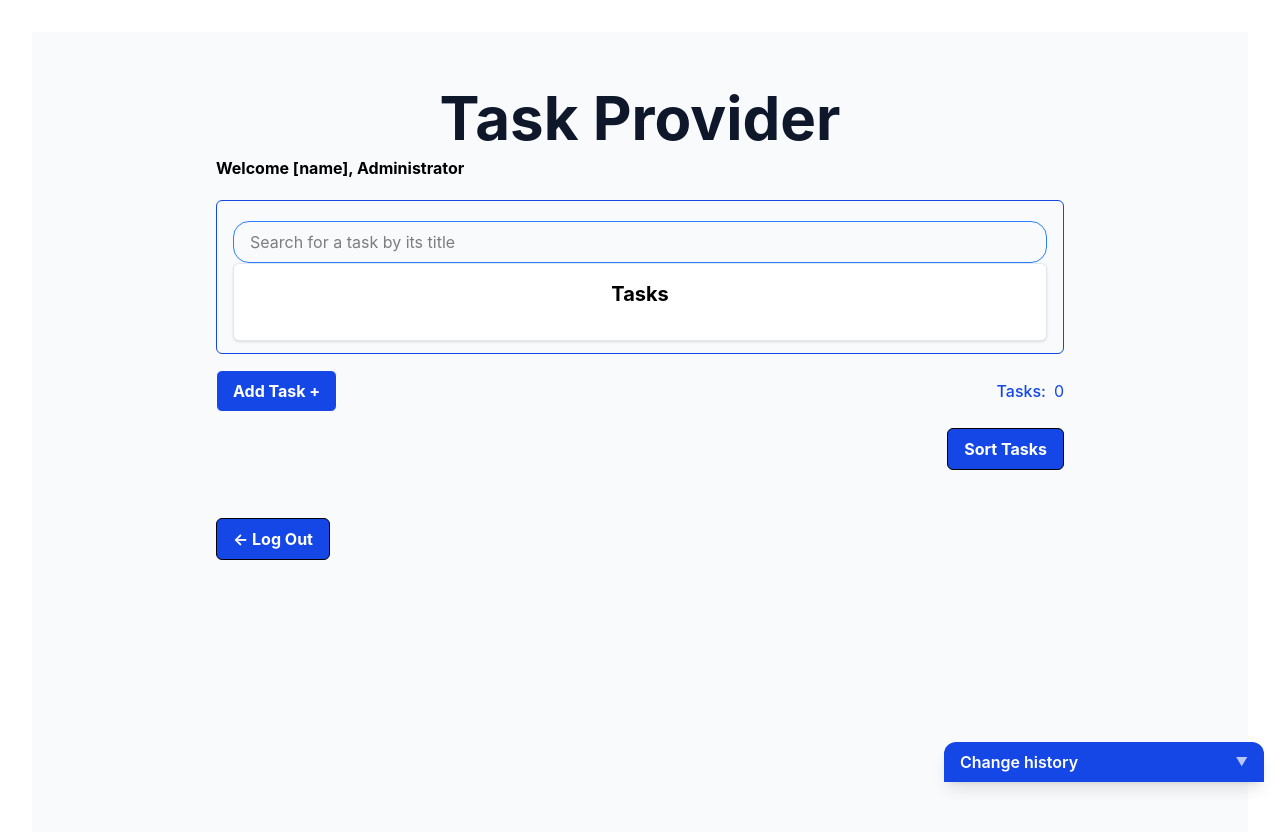
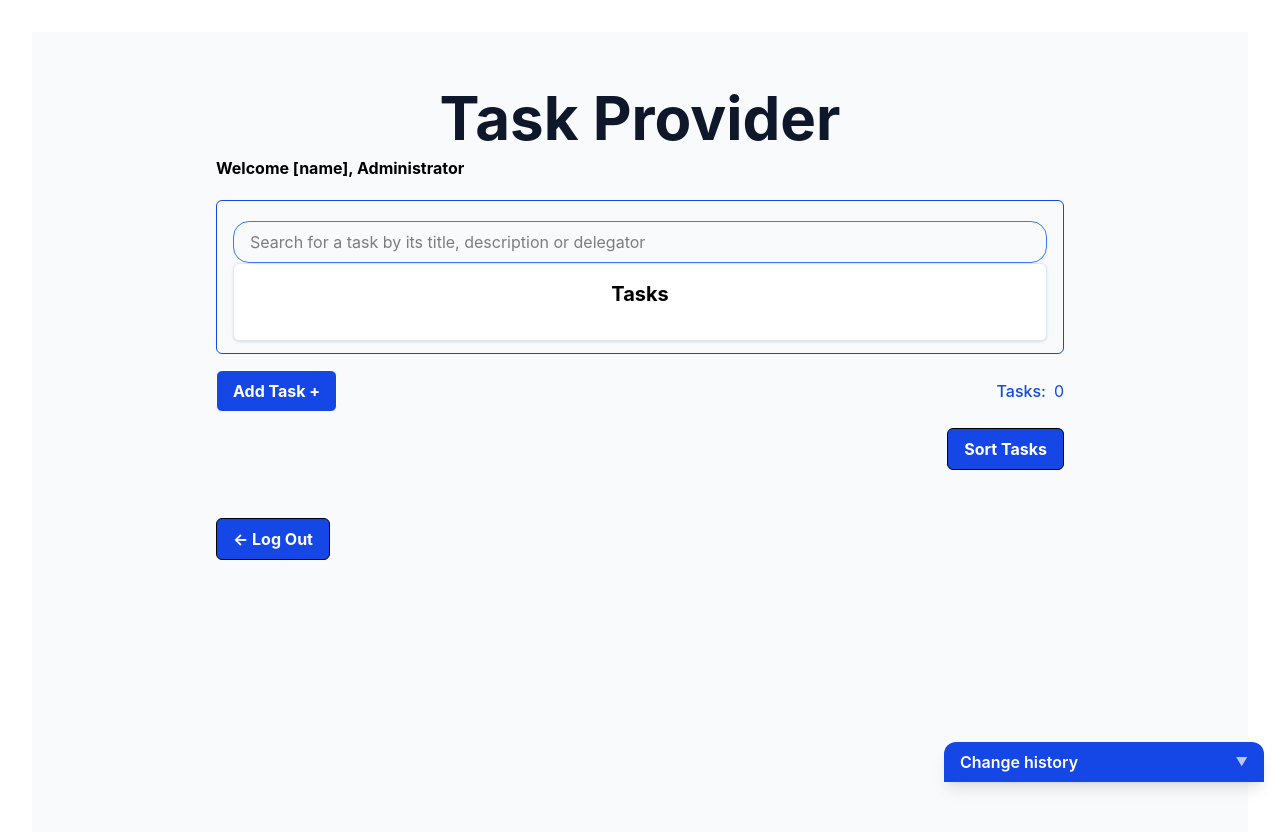
Before and after one commit to BillyD3vs06/my-app, a React (Vite) app in the folder frontend/: page / in a window 1280 px wide. Shown: the top 834 px of the page. Built offline with nearby package versions, Linux system fonts and the light colour scheme.

Commit message:
Added the ability to search for tasks in the search bar after its title, desc. or delegator

```diff
--- a/frontend/src/App.jsx
+++ b/frontend/src/App.jsx
@@ -18,7 +18,14 @@ import { BrowserRouter, Routes, Route, Link } from "react-router-dom";
 
 
 // Child
-function HomePage( {tasks, setTasks } ) {
+function HomePage({tasks, setTasks, searchTerm, setSearchTerm }) {
+
+  const filteredTasks = tasks.filter(task =>
+    (task.taskTitle || "").toLowerCase().includes(searchTerm.toLowerCase()) ||
+    (task.taskDescription || "").toLowerCase().includes(searchTerm.toLowerCase()) ||
+    (task.assignedBy || "").toLowerCase().includes(searchTerm.toLowerCase())
+  );
+
   return(
     <div className="max-w-4xl mx-auto px-4 sm:px-6 py-4">
 
@@ -27,8 +34,11 @@ function HomePage( {tasks, setTasks } ) {
 
       {/* Task container */}
       <div className="border border-blue-700 rounded-md px-3 sm:px-4 py-3 mt-5">
-        <SearchBar/>
-        <TaskList tasks={tasks} />
+        <SearchBar
+          searchTerm={searchTerm}
+          setSearchTerm={setSearchTerm}
+        />
+        <TaskList tasks={filteredTasks} />
       </div>
 
       {/* Actions and Task count */}
@@ -80,6 +90,7 @@ function SignUpPage() {
 function App() {
 
   const [tasks, setTasks] = useState([]);
+  const [searchTerm, setSearchTerm] = useState("");
 
 
   const createTask = (newTask) => {
@@ -91,7 +102,16 @@ function App() {
 
       <BrowserRouter>
         <Routes>
-          <Route path='/' element={<HomePage tasks={tasks} setTasks={setTasks} />} />
+          <Route
+            path='/'
+            element={ <HomePage
+              tasks={tasks}
+              setTasks={setTasks}
+              searchTerm={searchTerm}
+              setSearchTerm={setSearchTerm}
+            /> }
+          />
+
           <Route path='/TaskPage' element={<TaskPage onCreateTask={createTask} />} />
           <Route path='/SignInPage' element={<SignInPage />} />
           <Route path='/SignUpPage' element={<SignUpPage/>} />
--- a/frontend/src/Components/SearchBar.jsx
+++ b/frontend/src/Components/SearchBar.jsx
@@ -1,9 +1,11 @@
-function SearchBar() {
+function SearchBar({ searchTerm, setSearchTerm }) {
     return (
         <div className="w-full">
             <input
                 type="text"
-                placeholder="Search for a task by its title"
+                placeholder="Search for a task by its title, description or delegator"
+                value={searchTerm}
+                onChange={(e) => setSearchTerm(e.target.value)}
                 className="
                     w-full
                     border border-blue-500
```
